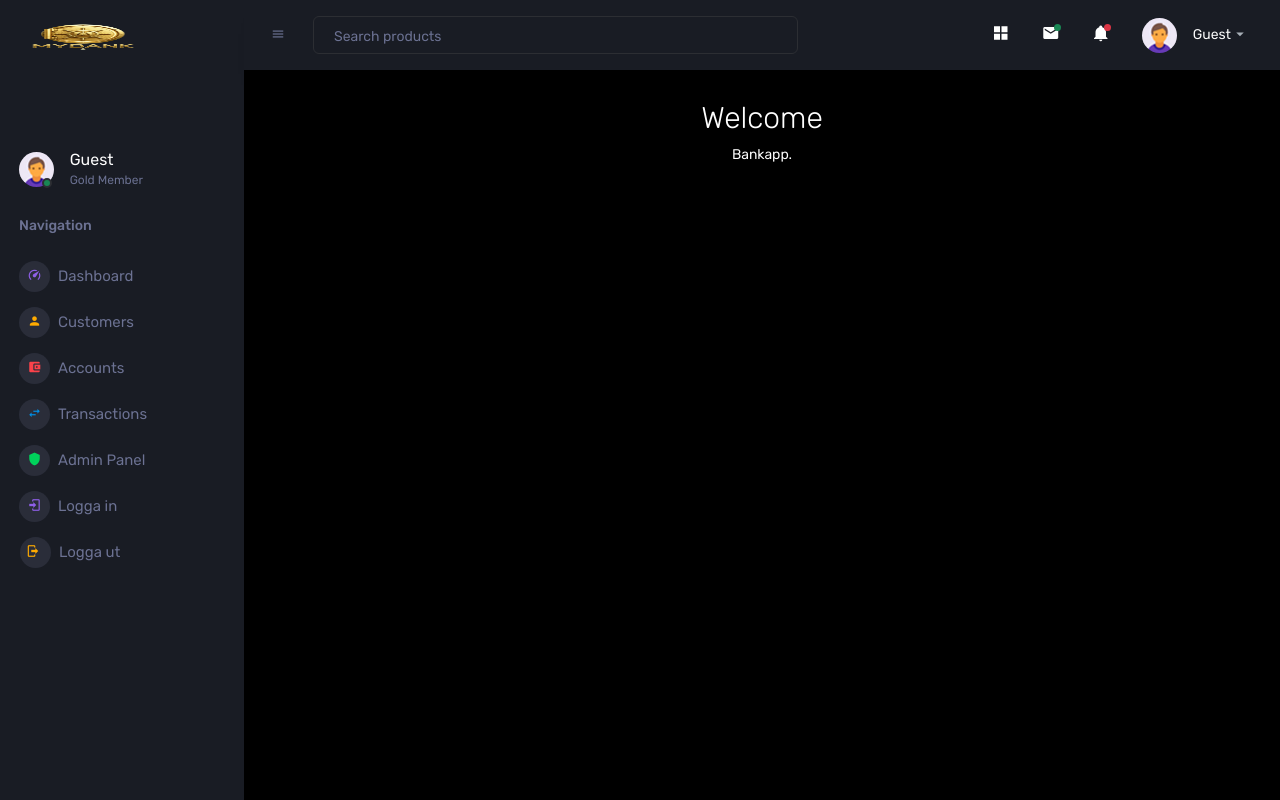
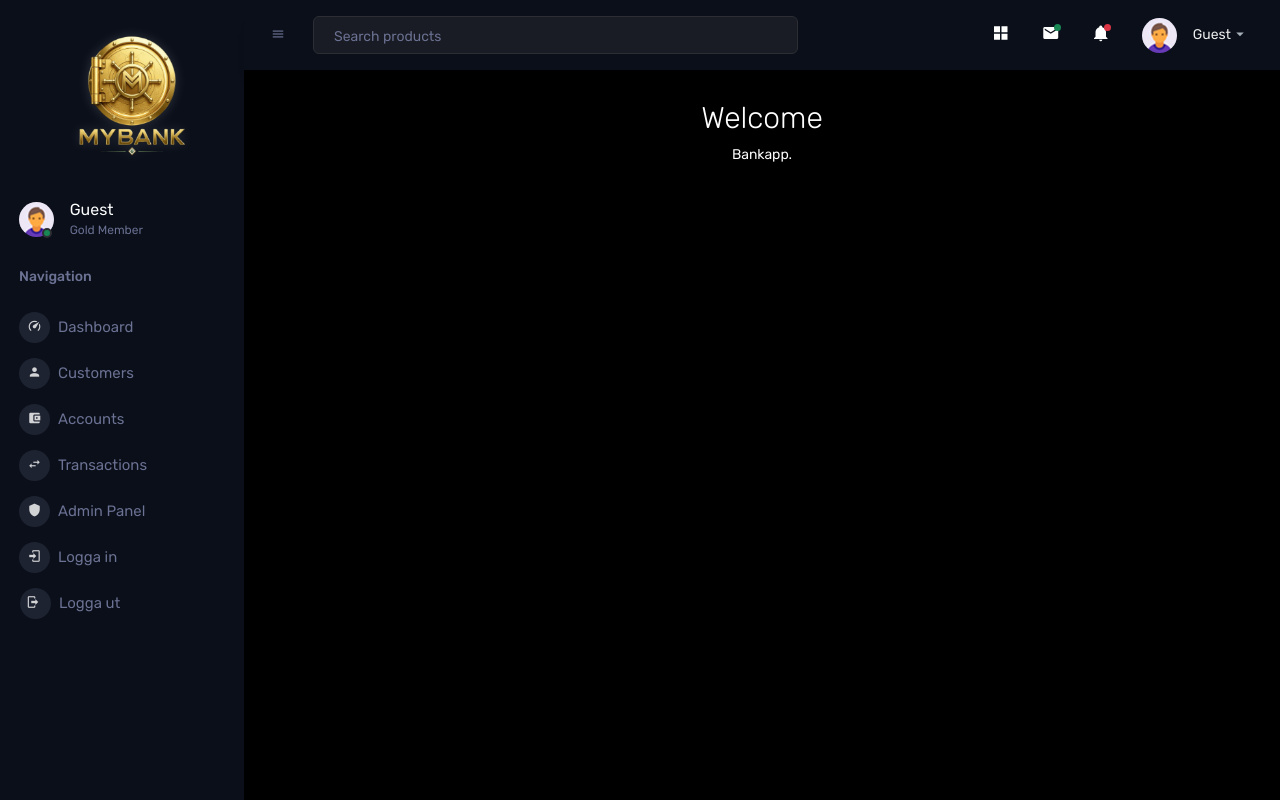
Before and after one commit to nninnie/Banksystem, an ASP.NET Core app: page / in a window 1280 px wide. Run offline with ASP.NET Core 8, Linux system fonts and the light colour scheme.

Commit message:
Fixat loggans placering i sidobaren full + collapsed. Mini‑loggan centrerad. Bakgrundsfärg navbar & sidebar navy

```diff
--- a/Pages/Shared/_Layout.cshtml
+++ b/Pages/Shared/_Layout.cshtml
@@ -16,6 +16,8 @@
 
     <!-- Corona main style -->
     <link rel="stylesheet" href="~/css/style.css" />
+     <!-- Min css style -->
+    <link rel="stylesheet" href="~/my-css/style.css" />
 </head>
 
 <body>
@@ -68,42 +70,42 @@
 
                 <li class="nav-item menu-items">
                     <a class="nav-link" asp-page="/Index">
-                        <span class="menu-icon"><i class="mdi mdi-speedometer icon-yellow"></i></span>
+                        <span class="menu-icon"><i class="mdi mdi-speedometer"></i></span>
                         <span class="menu-title">Dashboard</span>
                     </a>
                 </li>
 
                 <li class="nav-item menu-items">
                     <a class="nav-link" asp-page="/Customers/Index">
-                        <span class="menu-icon"><i class="mdi mdi-account icon-pink"></i></span>
+                        <span class="menu-icon"><i class="mdi mdi-account"></i></span>
                         <span class="menu-title">Customers</span>
                     </a>
                 </li>
 
                 <li class="nav-item menu-items">
                     <a class="nav-link" asp-page="/Accounts/Index">
-                        <span class="menu-icon"><i class="mdi mdi-wallet icon-blue"></i></span>
+                        <span class="menu-icon"><i class="mdi mdi-wallet"></i></span>
                         <span class="menu-title">Accounts</span>
                     </a>
                 </li>
 
                 <li class="nav-item menu-items">
                     <a class="nav-link" asp-page="/Transactions/Index">
-                        <span class="menu-icon"><i class="mdi mdi-swap-horizontal icon-green"></i></span>
+                        <span class="menu-icon"><i class="mdi mdi-swap-horizontal"></i></span>
                         <span class="menu-title">Transactions</span>
                     </a>
                 </li>
 
                 <li class="nav-item menu-items">
                     <a class="nav-link" asp-page="/Admin/Index">
-                        <span class="menu-icon"><i class="mdi mdi-shield icon-purple"></i></span>
+                        <span class="menu-icon"><i class="mdi mdi-shield"></i></span>
                         <span class="menu-title">Admin Panel</span>
                     </a>
                 </li>
 
                 <li class="nav-item menu-items">
                     <a class="nav-link" asp-page="/Login">
-                        <span class="menu-icon"><i class="mdi mdi-login icon-orange"></i></span>
+                        <span class="menu-icon"><i class="mdi mdi-login"></i></span>
                         <span class="menu-title">Logga in</span>
                     </a>
                 </li>
@@ -111,7 +113,7 @@
                 <li class="nav-item menu-items">
                     <form method="post" asp-page="/Logout">
                         <button class="nav-link btn btn-link text-start">
-                            <span class="menu-icon"><i class="mdi mdi-logout icon-red"></i></span>
+                            <span class="menu-icon"><i class="mdi mdi-logout"></i></span>
                             <span class="menu-title">Logga ut</span>
                         </button>
                     </form>
--- a/wwwroot/my-css/style.css
+++ b/wwwroot/my-css/style.css
@@ -1,86 +1,126 @@
-/* ============================
-   SIDEBAR LOGO-CONTAINER
-   ============================ */
+/* === SIDEBAR: Logocontainer === */
 .sidebar .sidebar-brand-wrapper {
     height: auto !important;
-    padding: 24px 12px;
+    padding: 30px 0 !important;
     display: flex;
     flex-direction: column;
-    align-items: center;
-    justify-content: center;
+    align-items: flex-start;
+    justify-content: flex-start;
+    width: 100% !important;
+    background: #0A0F1A !important;
 }
-    /* ============================
-   STOR LOGO (brand-logo)
-   ============================ */
+
+/* Menylistan: ingen extra padding överst */
+.sidebar .nav {
+    padding-top: 0 !important;
+}
+
+    /* Profilsektionen: dra upp den mot loggan (rätt selektor för din HTML) */
+    .sidebar .nav .nav-item.profile {
+        margin-top: 0 !important;
+        padding-top: 0 !important;
+    }
+
+        .sidebar .nav .nav-item.profile .profile-desc {
+            padding-top: 0 !important;
+        }
+
+/* === SIDEBAR: Stor logga === */
 .sidebar-brand-wrapper .brand-logo img {
-    width: 140px; /* FUNGERAR FÖR DIN RUNDA LOGGA */
-    height: auto;
-    object-fit: contain;
+    width: 130px !important;
+    height: auto !important;
+    object-fit: contain !important;
     display: block;
-    margin: 1.5rem auto 0 auto;
     filter: drop-shadow(0 0 6px rgba(255,255,255,0.15));
 }
-    /* ============================
-   MINI-LOGO (brand-logo-mini)
-   ============================ */
+
+/* === SIDEBAR: Mini-logga === */
 .sidebar-brand-wrapper .brand-logo-mini img {
-    width: 40px; /* Corona-kompatibel */
-    height: auto;
-    object-fit: contain;
-    display: block;
-    margin: 0 auto;
+    width: 70px !important;
+    height: auto !important;
+    object-fit: contain !important;
 }
-    /* ============================
-   NAVBAR MINI-LOGO (endast navbar)
-   ============================ */
-.navbar .navbar-brand-wrapper .brand-logo-mini img {
-    width: 30px;
-    height: auto;
-    object-fit: contain;
+
+.sidebar .sidebar-brand-wrapper .brand-logo-mini {
+    margin-top: 6px !important;
 }
-    /* ============================
-   FÄRGER & BAKGRUNDER
-   ============================ */
-    .sidebar {
-        background: var(--mybank-bg) !important;
-        box-shadow: inset 0 0 20px rgba(255,255,255,0.05);
+
+/* === COLLAPSED MODE: Centrera mini-loggan === */
+.sidebar-icon-only .sidebar-brand-wrapper {
+    width: 100% !important;
+    padding: 20px 0 10px 0 !important;
+    align-items: center !important;
+    justify-content: flex-start !important;
+}
+
+    .sidebar-icon-only .sidebar-brand-wrapper .brand-logo-mini {
+        display: flex !important;
+        justify-content: center;
+        align-items: center;
+        width: 100% !important;
+        padding: 0 !important;
+        margin: 0 !important;
     }
 
-    .navbar {
-        background: var(--mybank-bg) !important;
-        border-bottom: 1px solid rgba(255,255,255,0.08);
-    }
-    /* ============================
-   IKONFÄRGER
-   ============================ */
-    .icon-yellow {
-        color: #f4c542;
+        .sidebar-icon-only .sidebar-brand-wrapper .brand-logo-mini img {
+            width: 45px !important;
+            margin: 0 auto !important;
+        }
+
+/* === SIDEBAR: Profil === */
+.sidebar .nav .nav-item.nav-profile {
+    margin-top: 10px !important;
+}
+
+.sidebar .nav {
+    padding-top: 10px !important;
+}
+
+/* === SIDEBAR: Bakgrund + ikonfärg === */
+.sidebar {
+    background: #0A0F1A !important;
+}
+
+    .sidebar .nav .nav-item .nav-link i {
+        color: #F2F2F2 !important;
+        opacity: 0.85;
     }
 
-    .icon-red {
-        color: #e74c3c;
+/* === NAVBAR: Bakgrund + textfärg === */
+.navbar {
+    background: #0A0F1A !important;
+}
+
+    .navbar .navbar-brand,
+    .navbar .navbar-menu-wrapper .nav-link {
+        color: #F2F2F2 !important;
     }
 
-    .icon-blue {
-        color: #3498db;
+    .navbar .nav-link:hover {
+        color: #D4AF37 !important;
     }
 
-    .icon-green {
-        color: #2ecc71;
+/* === SIDEBAR: Hover-effekter === */
+.sidebar .nav .nav-item .nav-link:hover {
+    background: rgba(212, 175, 55, 0.08) !important;
+    border-radius: 8px;
+}
+
+    .sidebar .nav .nav-item .nav-link:hover .menu-title {
+        color: #D4AF37 !important;
     }
 
-    .icon-purple {
-        color: #8e44ad;
+    .sidebar .nav .nav-item .nav-link:hover .menu-icon {
+        background: rgba(212, 175, 55, 0.15) !important;
     }
 
-    .icon-orange {
-        color: #e67e22;
+    .sidebar .nav .nav-item .nav-link:hover i {
+        color: #D4AF37 !important;
+        opacity: 1;
     }
 
-    .icon-white {
-        color: #ffffff;
-    }
+/* === NAVBAR: Ikonfärger === */
 
-    .icon-pink {
-        color: #ff4fd8;
-    }
+.icon-white {
+    color: #ffffff;
+}
```
Also changed, not shown: wwwroot/images/logo/mybank-logo-mini.png (added), wwwroot/images/logo/mybank-logo-mini2.png (deleted), wwwroot/images/logo/mybank-logo.png, wwwroot/images/logo/mybank-logo1.png (added), wwwroot/images/logo/mybank-logo2.png (deleted).
